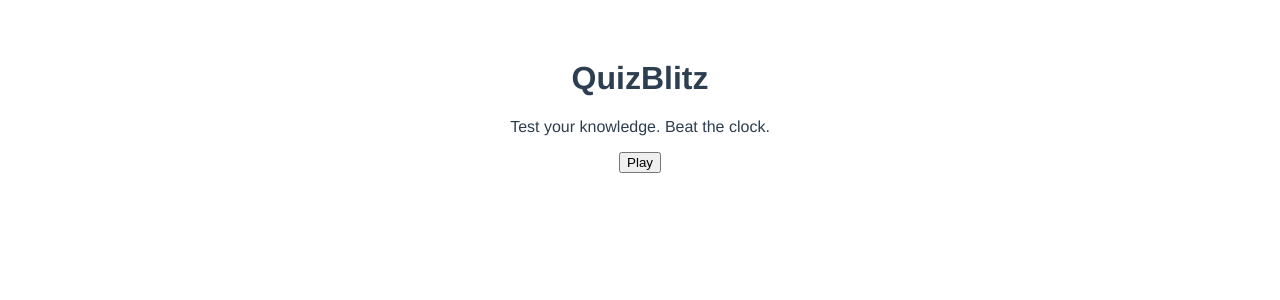
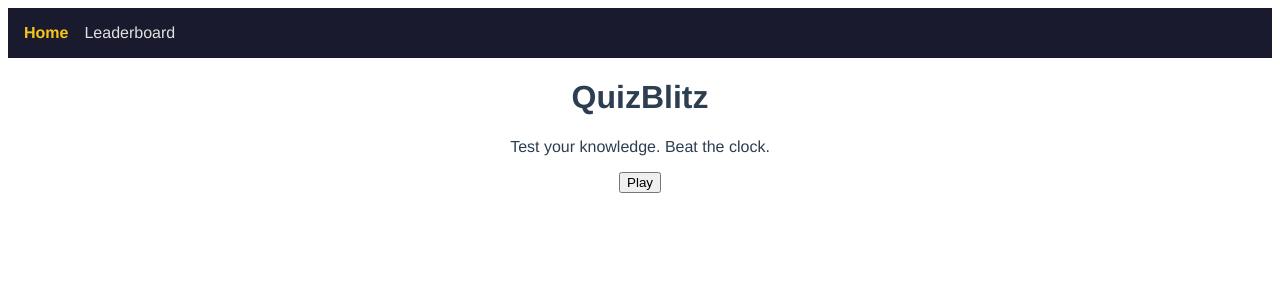
Before and after one commit to ckaddouh/quizblitz, a Vue app: page / in a window 1280 px wide. Shown: the top 300 px of the page. Built offline with nearby package versions, Linux system fonts and the light colour scheme.

Commit message:
Add navigation bar

```diff
--- a/src/App.vue
+++ b/src/App.vue
@@ -1,5 +1,9 @@
 <template>
   <div id="app">
+    <nav>
+      <RouterLink to="/">Home</RouterLink>
+      <RouterLink to="/leaderboard">Leaderboard</RouterLink>
+    </nav>
     <RouterView />
   </div>
 </template>
@@ -17,6 +21,22 @@
   -moz-osx-font-smoothing: grayscale;
   text-align: center;
   color: #2c3e50;
-  margin-top: 60px;
+}
+
+nav {
+  display: flex;
+  gap: 1rem;
+  padding: 1rem;
+  background: #1a1a2e;
+}
+
+nav a {
+  color: #e0e0e0;
+  text-decoration: none;
+}
+
+nav a.router-link-active {
+  color: #f5c518;
+  font-weight: bold;
 }
 </style>
```
Also changed, not shown: ai-log.txt.
